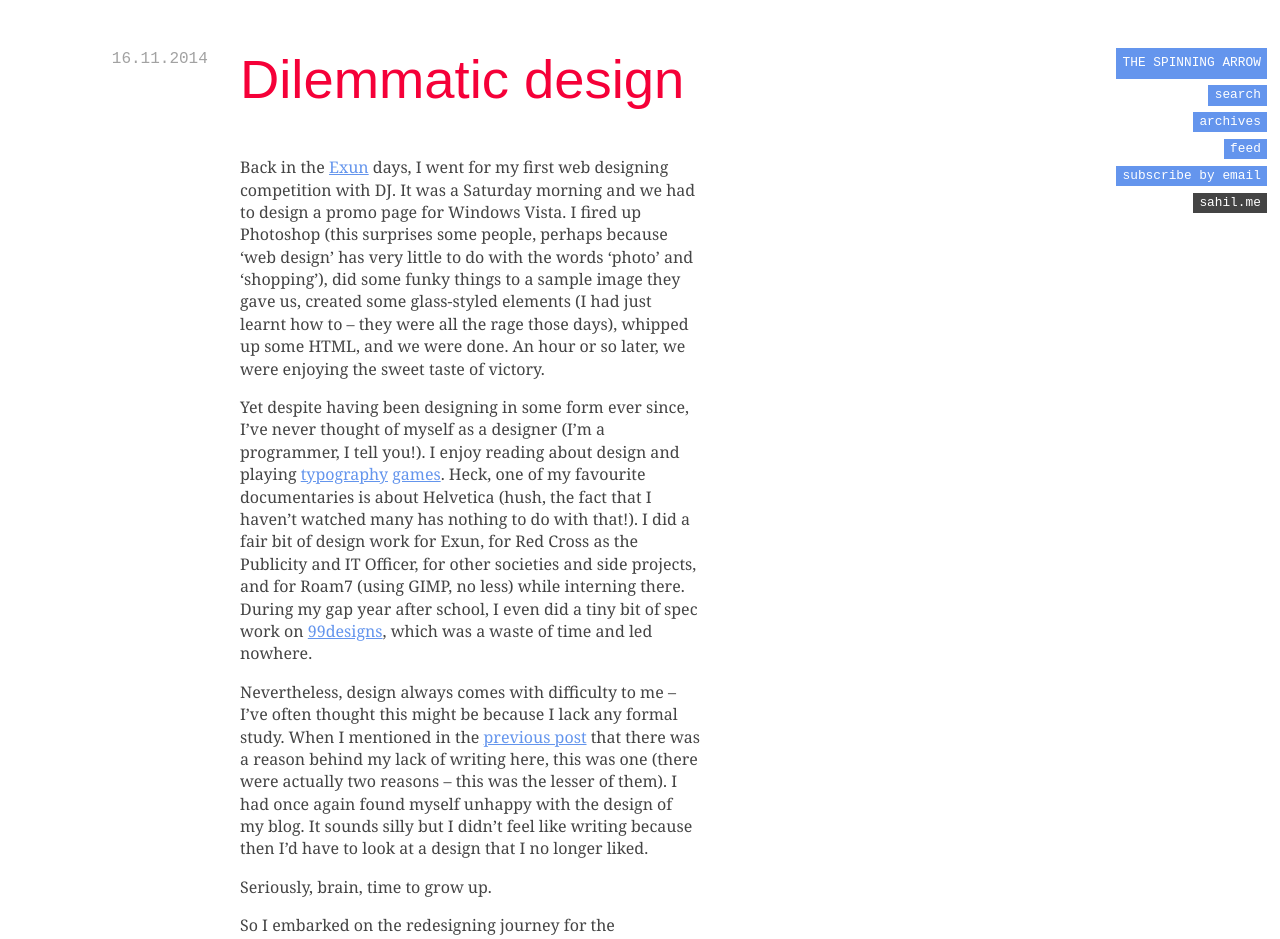
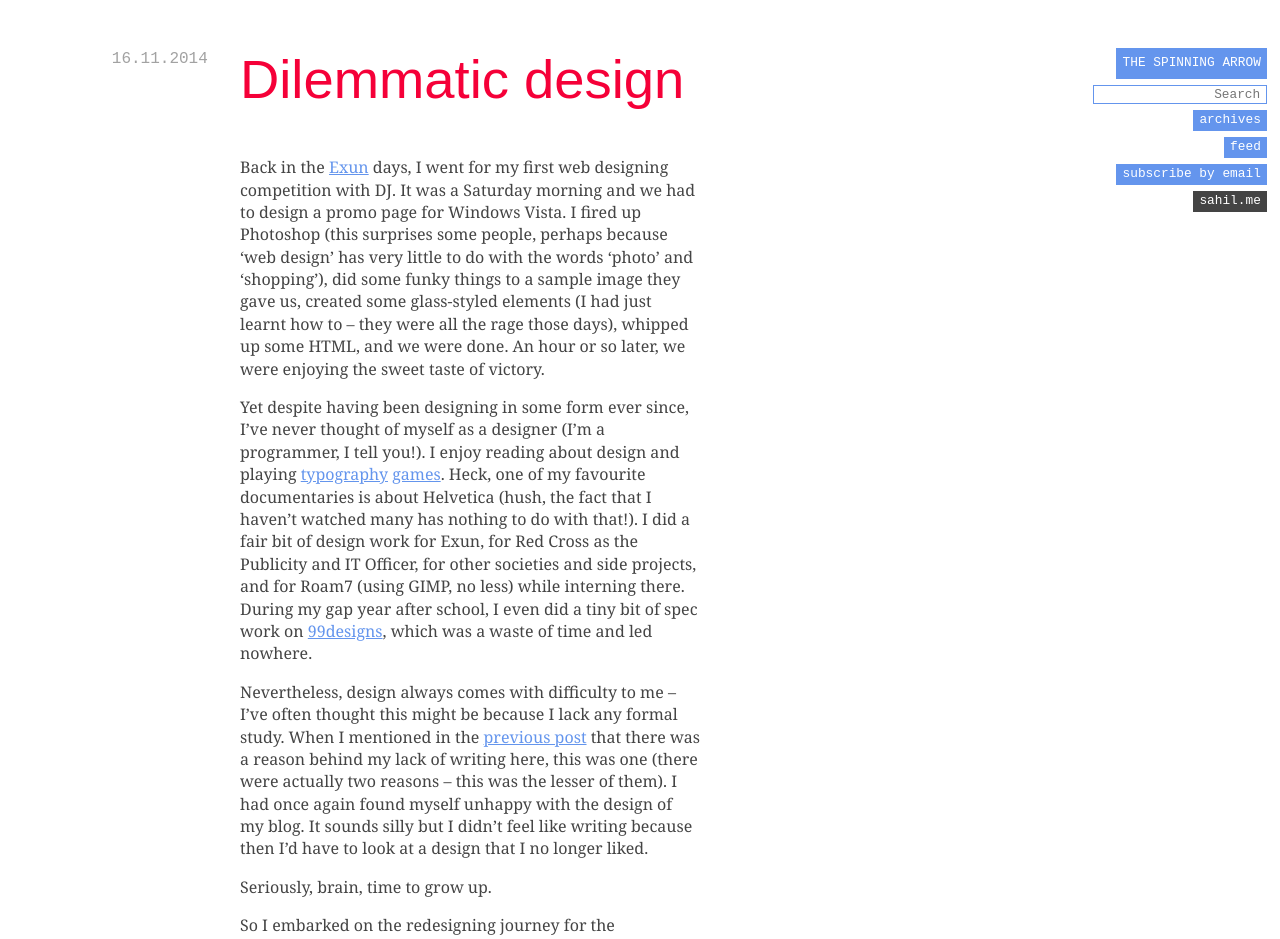
Before and after one commit to spinningarrow/blog.sahil.me, a Jekyll site: the page built from index.html, in a window 1280 px wide. Shown: the top 939 px of the page. Built offline with Jekyll 4.4.1, drawn with Linux system fonts in a browser that asks for light colours; some web fonts are replaced.

Commit message:
Improve 'Search' feature
- Replaced link with a search box which opens a new page with a Google
  search for this blog and the query entered by the user

[Closes #6]

```diff
--- a/_layouts/default.html
+++ b/_layouts/default.html
@@ -12,11 +12,24 @@
 
 			<nav>
 				<ul>
-					<li><a href="//www.google.com/search?q=site%3Ablog.sahil.me">Search</a></li>
-					<li><a href="/archives/">Archives</a></li>
-					<li><a href="http://feeds.feedburner.com/sahil">Feed</a></li>
-					<li><a href="http://feedburner.google.com/fb/a/mailverify?uri=sahil&loc=en_US">Subscribe by email</a></li>
-					<li><a href="http://sahil.me" class="external">sahil.me</a></li>
+					<li>
+						<form action="https://www.google.com/search">
+							<input type="hidden" name="as_sitesearch" value="blog.sahil.me">
+							<input type="search" name="q" placeholder="Search">
+						</form>
+					</li>
+					<li>
+						<a href="/archives/">Archives</a>
+					</li>
+					<li>
+						<a href="http://feeds.feedburner.com/sahil">Feed</a>
+					</li>
+					<li>
+						<a href="http://feedburner.google.com/fb/a/mailverify?uri=sahil&loc=en_US">Subscribe by email</a>
+					</li>
+					<li>
+						<a href="http://sahil.me" class="external">sahil.me</a>
+					</li>
 				</ul>
 			</nav>
 		</header>
--- a/assets/css/main.css
+++ b/assets/css/main.css
@@ -87,6 +87,7 @@ a:hover {
   font-size: 0.8em;
   position: absolute;
   right: 1em;
+  text-align: right;
 }
 
 @media (max-width: 940px) {
@@ -124,6 +125,23 @@ a:hover {
   background: #f50038;
 }
 
+.site-header input[type="search"] {
+  border: 1px solid #6495ed;
+  margin-bottom: 0.5em;
+  text-align: right;
+}
+
+.site-header input[type="search"]:focus {
+  border-color: #f50038;
+  outline: none;
+}
+
+@media (max-width: 940px) {
+  .site-header input[type="search"] {
+    text-align: inherit;
+  }
+}
+
 /* Footer */
 
 .site-footer {
@@ -145,7 +163,6 @@ a:hover {
   margin-top: 0;
   margin-bottom: 0;
   padding: 0;
-  text-align: right;
 }
 
 @media (max-width: 940px) {
```
Also changed, not shown: assets/css/_main.css (+18 -1 lines).
